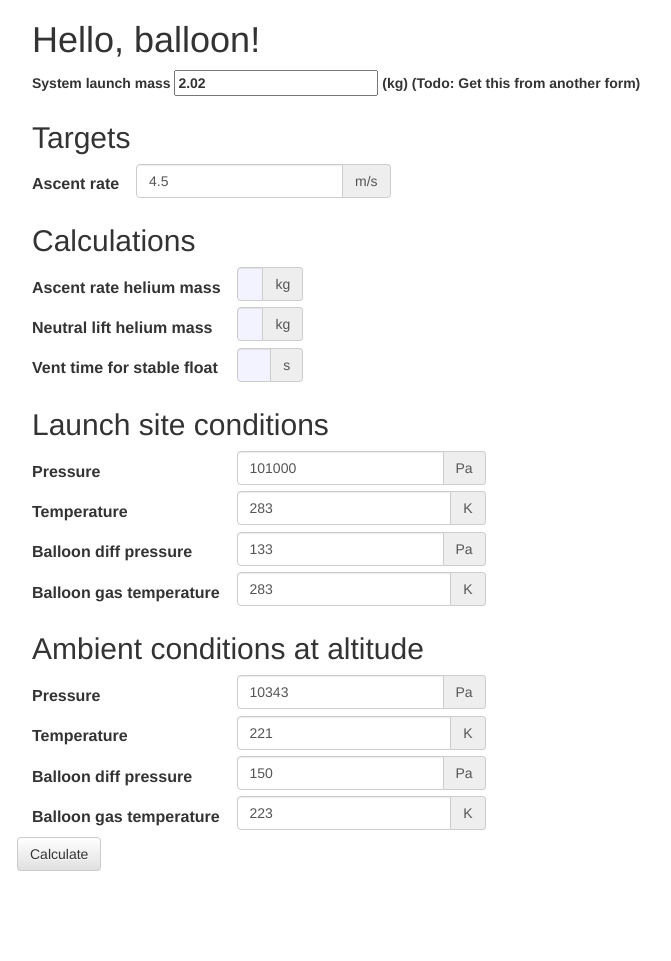
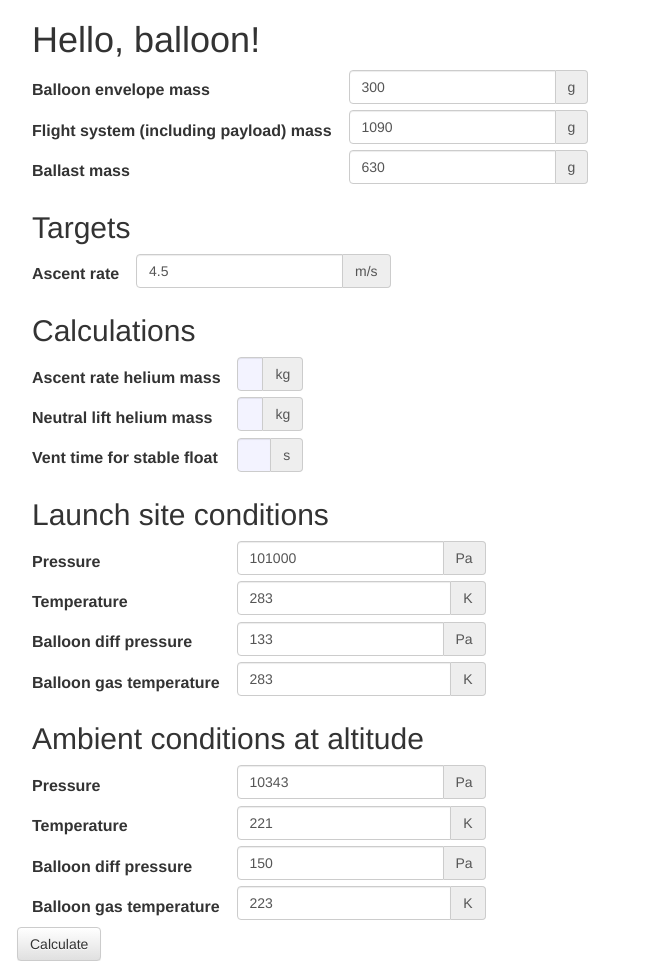
Before and after one commit to Jed-SWSDT/boomerang-calculator, a plain HTML site: page calculator/index.html in a window 1280 px wide. Shown: the whole page, without its empty margins (38-709 px from the left). Before the commit the page ends 871 px from the top, so only its background shows below. Drawn offline with Linux system fonts and the light colour scheme.

Commit message:
Add balloon system mass breakdown to UI
Add the three components that make up
the system mass.

```diff
--- a/calculator/index.html
+++ b/calculator/index.html
@@ -24,8 +24,13 @@
         <script src="js/main.js"></script>
         <script>
         var updateView = function () {
+
+            var totalMass = (parseFloat($("#mass1").val()) +
+                parseFloat($("#mass2").val()) +
+                parseFloat($("#mass3").val())) / 1000; // kg
+
             var params = {
-                systemMass: parseFloat($("#launchMass").val()),
+                systemMass: totalMass,
                 launch: {
                     pressure: parseFloat($("#lsPressure").val()),
                     temperature: parseFloat($("#lsTemperature").val()),
@@ -81,10 +86,36 @@
 
         <div class="row">
             <div class="col-xs-12">
-                <label for="launchMass">System launch mass
-                    <input id="launchMass" name="launchMass" type="number" value="2.02"/> (kg)
-                    <span>(Todo: Get this from another form)</span>
-                </label>
+                <table>
+                    <tr>
+                        <th><label for="mass1">Balloon envelope mass</label></th>
+                        <td>
+                            <div class="input-group">
+                                <input id="mass1" type="number" value="300" class="form-control"/>
+                                <div class="input-group-addon">g</div>
+                            </div>
+                        </td>
+                    </tr>
+                    <tr>
+                        <th><label for="mass2">Flight system (including payload) mass</label></th>
+                        <td>
+                            <div class="input-group">
+                                <input id="mass2" type="number" value="1090" class="form-control"/>
+                                <div class="input-group-addon">g</div>
+                            </div>
+                        </td>
+                    </tr>
+                    <tr>
+                        <th><label for="mass3">Ballast mass</label></th>
+                        <td>
+                            <div class="input-group">
+                                <input id="mass3" type="number" value="630" class="form-control"
+                                />
+                                <div class="input-group-addon">g</div>
+                            </div>
+                        </td>
+                    </tr>
+                </table>
             </div>
         </div>
 
```
